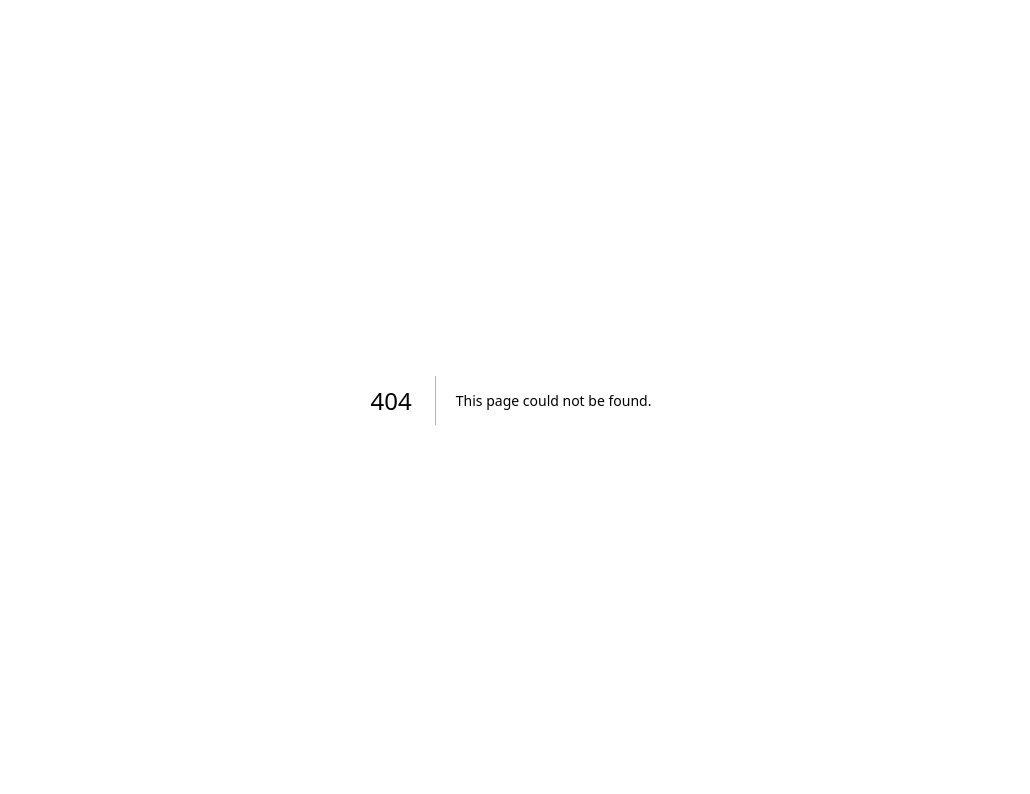
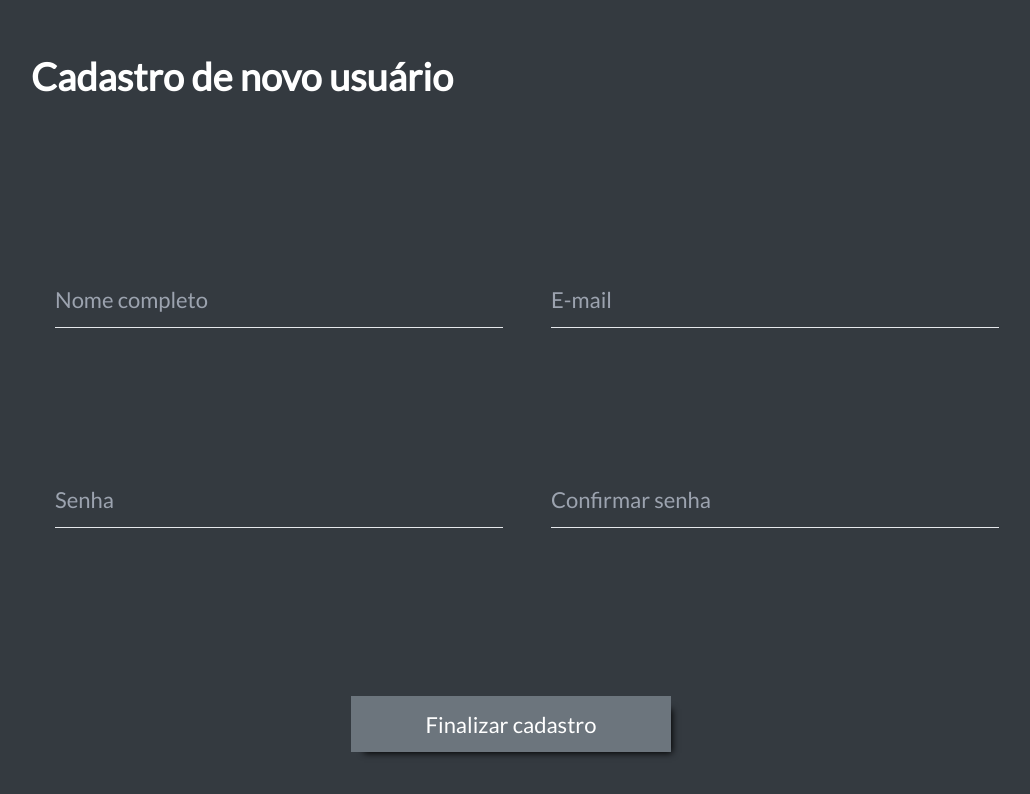
Before and after one commit to cedis-unb/MoodleGam, a Next.js app in the folder FrontEnd/moodlegam-front-end/: page /pages/registerUserPage in a window 1280 px wide. Before the commit this address had no page. Shown: the top 794 px of the page, without its empty margins (129-1159 px from the left). Built offline with nearby package versions, Linux system fonts and the light colour scheme.

Commit message:
Adicionando a página estática de cadastro de usuário

```diff
--- /dev/null
+++ b/FrontEnd/moodlegam-front-end/src/app/pages/registerUserPage/page.js
@@ -0,0 +1,32 @@
+import "./style.css"
+import Button from "@/app/components/Button";
+
+export default function RegisterUserPage(){
+
+
+    return(
+        <div className="background-register-user-page">
+            <h1>Cadastro de novo usuário</h1>
+            <form className="fields-register-user">
+                <div className="input-row-register-user">
+                    <input type="text" placeholder="Nome completo"></input>
+                    <input type="password" placeholder="E-mail"></input>
+                </div>
+
+                <div className="input-row-register-user">
+                    <input type="text" placeholder="Senha"></input>
+                    <input type="password" placeholder="Confirmar senha"></input>
+                </div>
+
+
+            </form>
+            <div className="button-wrapper-register-user">
+                <Button
+                    text="Finalizar cadastro"
+                    type="submit"
+                />
+            </div>
+
+        </div>
+    );
+}
--- /dev/null
+++ b/FrontEnd/moodlegam-front-end/src/app/pages/registerUserPage/style.css
@@ -0,0 +1,54 @@
+.background-register-user-page{
+    background-color: var(--primary-dark-grey);
+    font-family: Lato, sans-serif;
+    font-size: 38px;
+    color: white;
+    height: 100vh;
+    width: 100vw;
+    display: flex;
+    flex-direction: column;
+    align-items: flex-start;
+    justify-content: space-around;
+}
+
+.background-register-user-page h1{
+    font-weight: bold;
+    padding-left: 10rem;
+    width: 55vw;
+}
+
+.fields-register-user{
+    height: 50vh;
+    width: 90vw;
+    padding-left: 10rem;
+    display: flex;
+    flex-direction: column;
+    justify-content: space-around;
+}
+
+.input-row-register-user{
+    display: flex;
+    justify-content: space-around;
+}
+
+.input-row-register-user input{
+    width: 35vw;
+    height: 7vh;
+    background-color: var(--primary-dark-grey);
+    border-bottom-width: 1px;
+    font-size: 22px;
+}
+
+.input-row-register-user input::placeholder{
+    font-size: 22px;
+    font-weight: light;
+}
+.input-row-register-user input:focus{
+    outline: none;
+}
+
+.button-wrapper-register-user{
+    width:100vw;
+    display: flex;
+    justify-content: center;
+}
```
